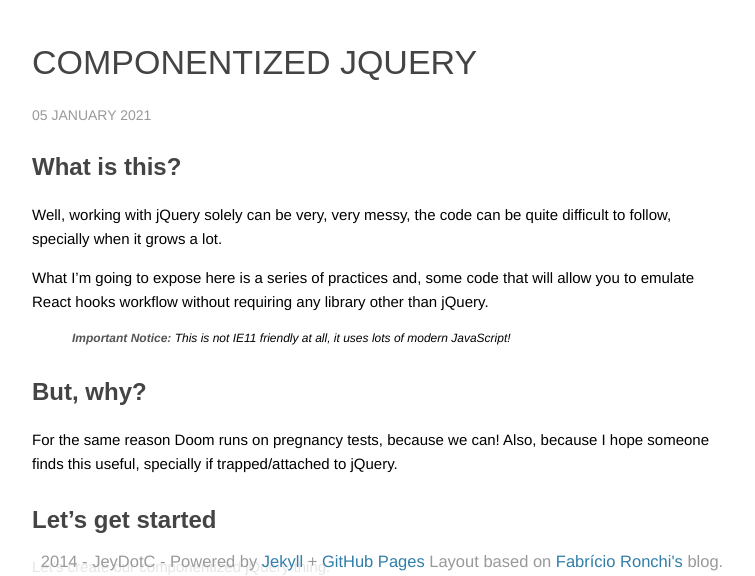
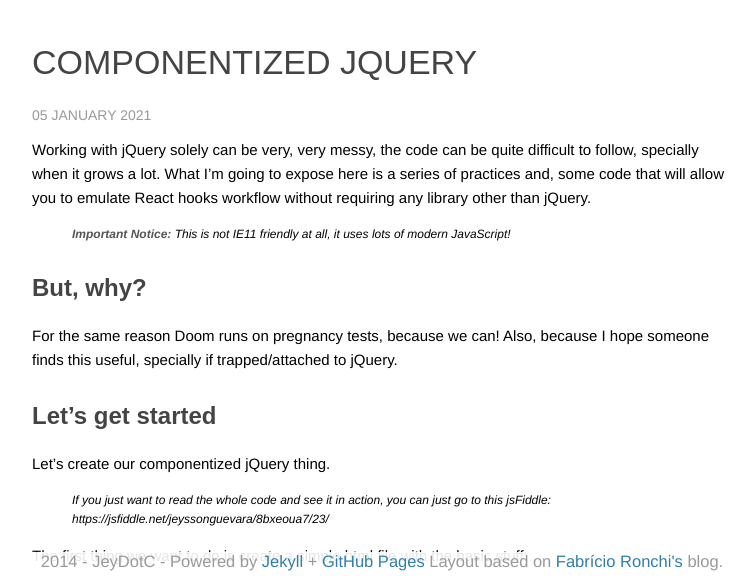
Before and after one commit to JeyDotC/jeydotc.github.io, a Jekyll site: the page built from _posts/2021-01-05-Componentized-jQuery.md, in a window 1280 px wide and 900 px high, cut to the strip 324-900 px from the top of the window. Shown: the whole strip, without its empty margins (258-1013 px from the left). Built offline with Jekyll 4.4.1, drawn with Linux system fonts in a browser that asks for light colours; some web fonts are replaced; Markdown is read by kramdown in place of the engine named in the settings; comment, search, counter and statistics services are not loaded.

Commit message:
Minor tweaks.

```diff
--- a/_posts/2021-01-05-Componentized-jQuery.md
+++ b/_posts/2021-01-05-Componentized-jQuery.md
@@ -5,11 +5,7 @@
 categories: Blog, JavaScript, jQuery, React
 ---
 
-## What is this?
-
-Well, working with jQuery solely can be very, very messy, the code can be quite difficult to follow, specially when it grows a lot.
-
-What I'm going to expose here is a series of practices and, some code that will allow you to emulate React hooks workflow without requiring any library other than jQuery.
+Working with jQuery solely can be very, very messy, the code can be quite difficult to follow, specially when it grows a lot. What I'm going to expose here is a series of practices and, some code that will allow you to emulate React hooks workflow without requiring any library other than jQuery.
 
 > **Important Notice:** This is not IE11 friendly at all, it uses lots of modern JavaScript!
 
--- a/construct2/index.html
+++ b/construct2/index.html
@@ -9,7 +9,7 @@
             <p>Here are some mini games made by me with <a href="https://www.scirra.com/construct2" target="_blank">Construct 2</a></p>
             <ul class="listing">
                 <li class="my-li">
-                        <a href="/construct2-games/Shooter-SideScroller/" target="_blank">Shooter Concepts <sup style="color:red">New!</sup></a>
+                        <a href="/construct2-games/Shooter-SideScroller/" target="_blank">Shooter Concepts Side-Scroller<sup style="color:red">New!</sup></a>
                         <p class="excerpt">
                             An experimental 2D Side-Scrolling PC shooter. You can also buy the Construct 2 template
                             <a href="https://www.scirra.com/store/royalty-free-game-templates/side-scrolling-shooter-template-3880" target="_blank">here.</a>
```
